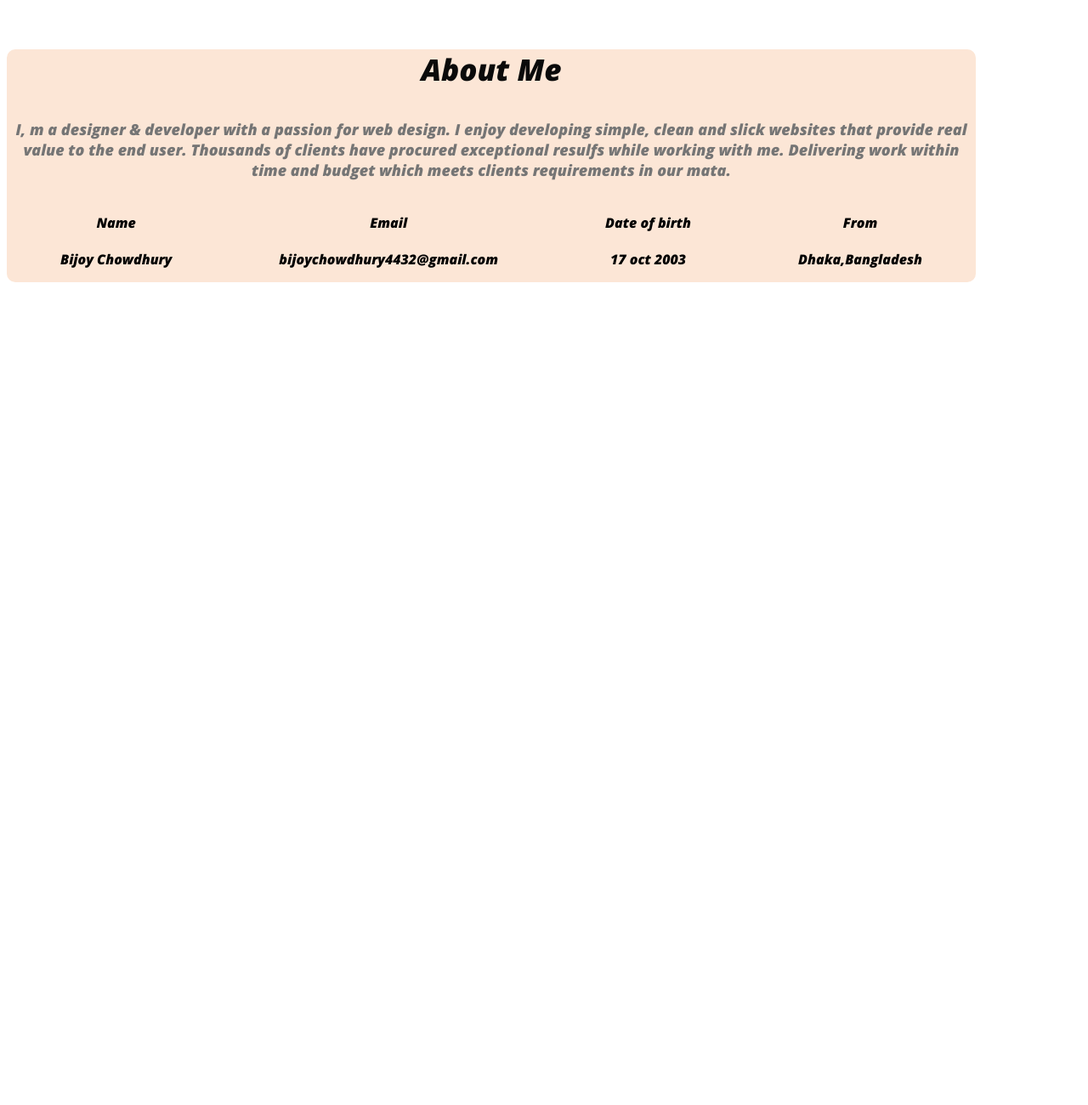
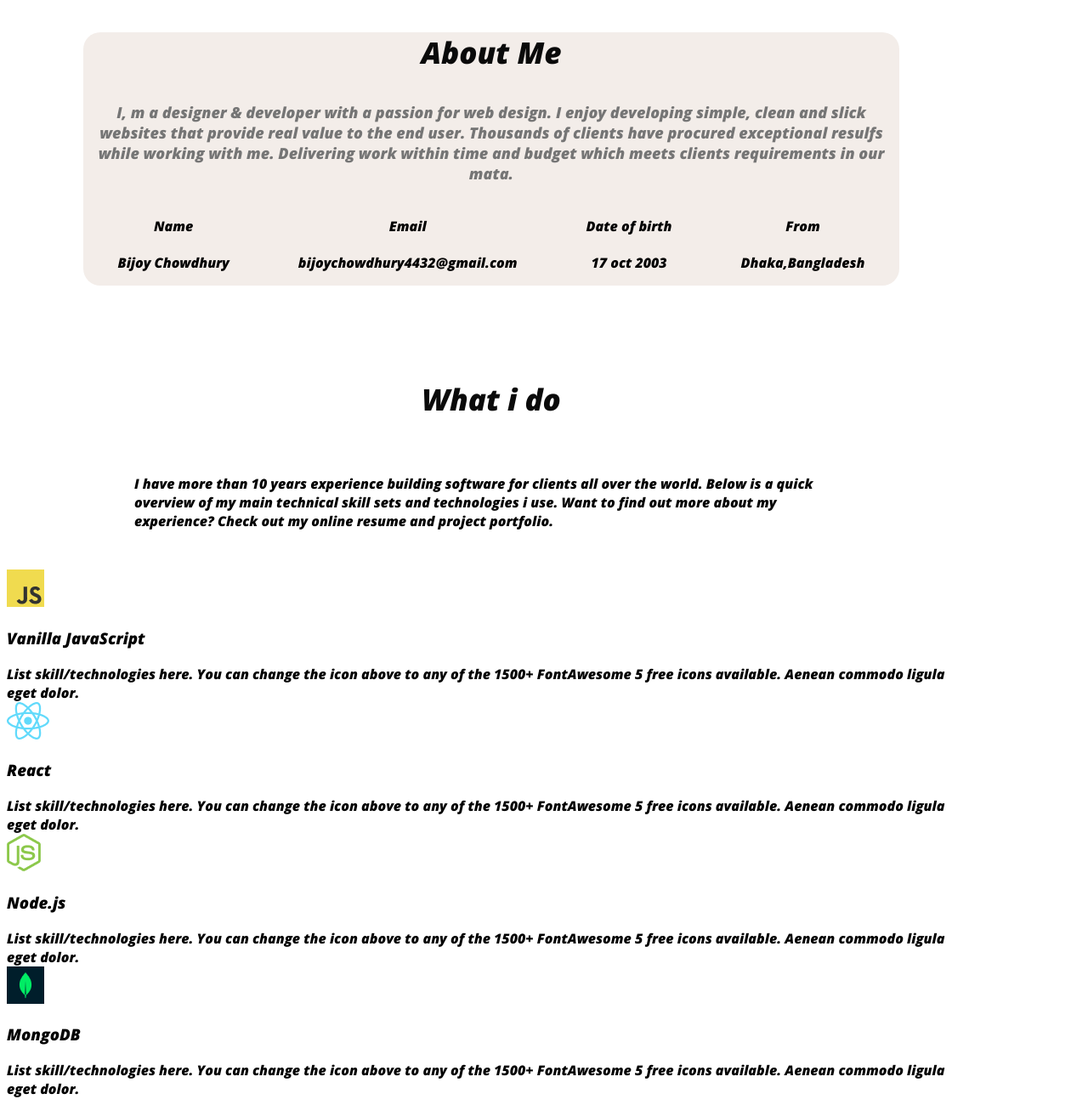
Before and after one commit to bijoychowdhury/web-dev-portfolio, a plain HTML site: page index.html in a window 1280 px wide. Shown: the part 782-2082 px from the top of the page at 85% size. Before the commit the page ends 1244 px from the top, so only its background shows below. Drawn offline with nearby package versions, Linux system fonts and the light colour scheme.

Commit message:
added icons and skill description

```diff
--- a/index.html
+++ b/index.html
@@ -56,6 +56,36 @@
                 </div>
             </div>
         </section>
+
+        <!-- what i do section strat  -->
+
+        <section>
+            <h3 class="section-title">What i do</h3>
+            <p id="what-i-do" class="section-description">I have more than 10 years experience building software for clients all over the world. Below is a quick overview of my main technical skill sets and technologies i use. Want to find out more about my experience? Check out my online resume and project portfolio.</p>
+            <div class="skills-container">
+                <div class="skill">
+                    <img src="images/icons/js.png" alt="">
+                    <h3 class="skill-title">Vanilla JavaScript</h3>
+                    <skill-description>List skill/technologies here. You can change the icon above to any of the 1500+ FontAwesome 5 free icons available. Aenean commodo ligula eget dolor.</skill-description>
+                </div>
+                <div class="skill">
+                    <img src="images/icons/react.png" alt="">
+                    <h3 class="skill-title">React</h3>
+                    <skill-description>List skill/technologies here. You can change the icon above to any of the 1500+ FontAwesome 5 free icons available. Aenean commodo ligula eget dolor.</skill-description>
+
+                </div>
+                <div class="skill">
+                    <img src="images/icons/nodejs.png" alt="">
+                    <h3 class="skill-title">Node.js</h3>
+                    <skill-description>List skill/technologies here. You can change the icon above to any of the 1500+ FontAwesome 5 free icons available. Aenean commodo ligula eget dolor.</skill-description>
+                </div>
+                <div class="skill">
+                    <img src="images/icons/mongo.png" alt="">
+                    <h3 class="skill-title">MongoDB</h3>
+                    <skill-description>List skill/technologies here. You can change the icon above to any of the 1500+ FontAwesome 5 free icons available. Aenean commodo ligula eget dolor.</skill-description>
+                </div>
+            </div>
+        </section>
     </main>
     <footer>
 
--- a/styles/portfolio.css
+++ b/styles/portfolio.css
@@ -94,16 +94,16 @@ main{
  /* about section  */
 
  .about{
-    pad: 125px;
-    border-radius: 10px;
-    background: #fce6d6;
-    margin: 130px 0;
+    pad: 200px 150px;
+    border-radius: 20px;
+    background: #f3ede9;
+    margin: 110px 90px;
  }
  .section-title{
      color:  #0a0a0a;
      text-align: center;
      font-size: 35px;
-     font-weight: 700;
+     font-weight: 300;
 
  }
  .section-des{
@@ -118,3 +118,6 @@ main{
 .about-info{
     text-align: center;
 }
+#what-i-do{
+    padding: 30px 150px;
+}
```
